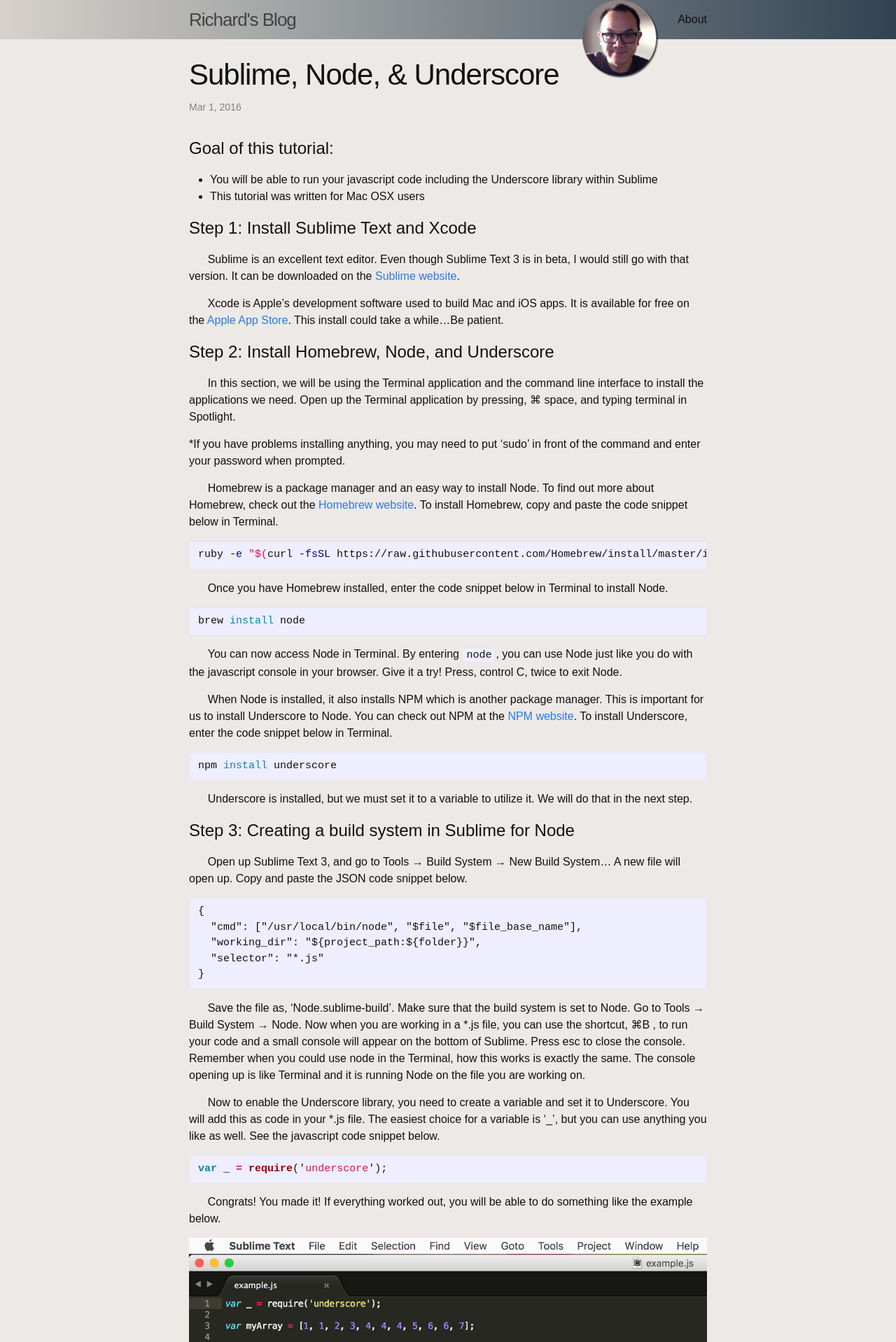
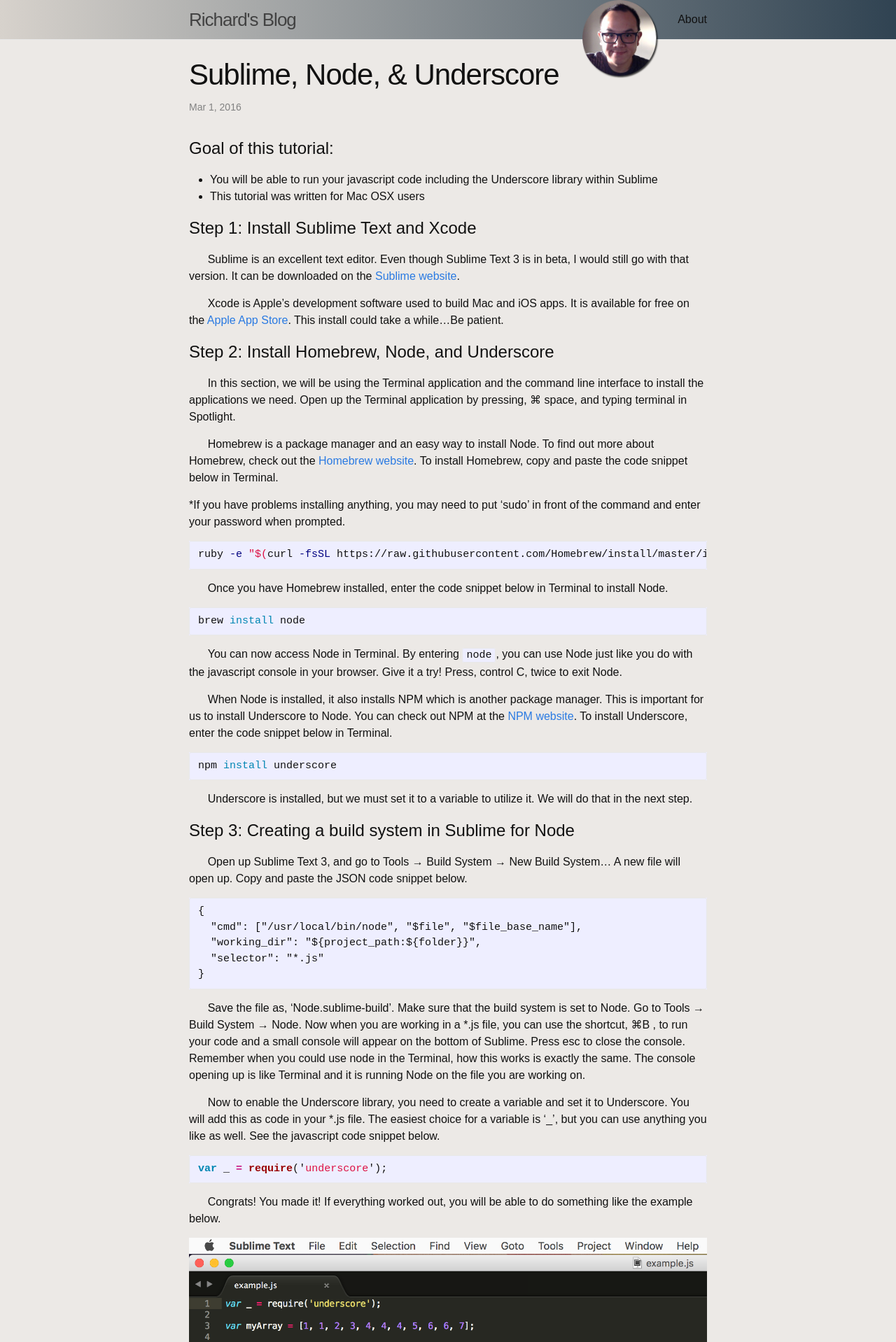
Before and after one commit to richHong/richHong.github.io, a Jekyll site: the page built from _posts/2016-03-01-sublime.md, in a window 1280 px wide. Shown: the top 1918 px of the page at 70% size. Built offline with Jekyll 4.4.1, drawn with Linux system fonts in a browser that asks for light colours; comment, search, counter and statistics services are not loaded.

````diff
--- a/_posts/2016-03-01-sublime.md
+++ b/_posts/2016-03-01-sublime.md
@@ -18,9 +18,9 @@ categories: sublime
 
 &nbsp;&nbsp;&nbsp;&nbsp;&nbsp;&nbsp;In this section, we will be using the Terminal application and the command line interface to install the applications we need. Open up the Terminal application by pressing, ⌘ space, and typing terminal in Spotlight.
 
+&nbsp;&nbsp;&nbsp;&nbsp;&nbsp;&nbsp;Homebrew is a package manager and an easy way to install Node. To find out more about Homebrew, check out the [Homebrew website](http://brew.sh/). To install Homebrew, copy and paste the code snippet below in Terminal.
+
 *If you have problems installing anything, you may need to put 'sudo' in front of the command and enter your password when prompted.
-
-&nbsp;&nbsp;&nbsp;&nbsp;&nbsp;&nbsp;Homebrew is a package manager and an easy way to install Node. To find out more about Homebrew, check out the [Homebrew website](http://brew.sh/). To install Homebrew, copy and paste the code snippet below in Terminal.
 
 ```bash
 ruby -e "$(curl -fsSL https://raw.githubusercontent.com/Homebrew/install/master/install)"
````
